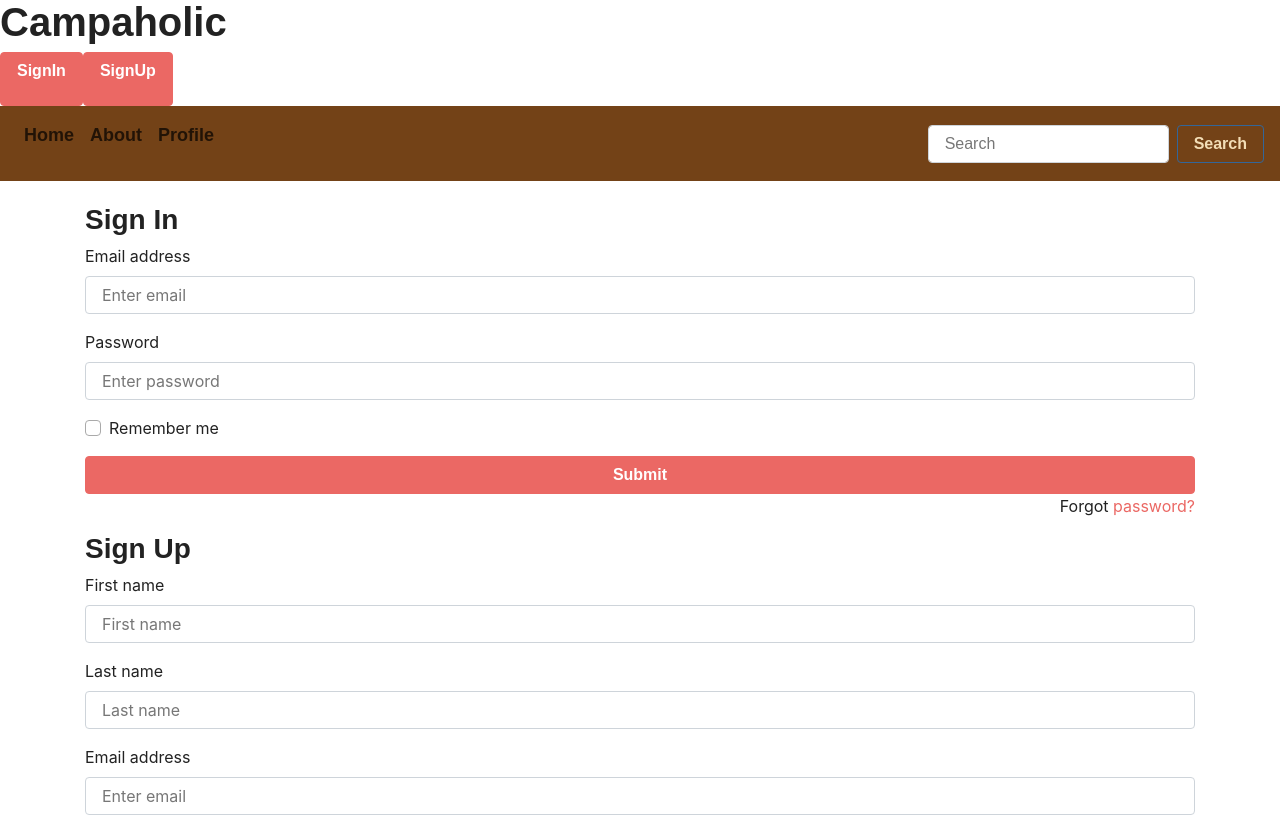
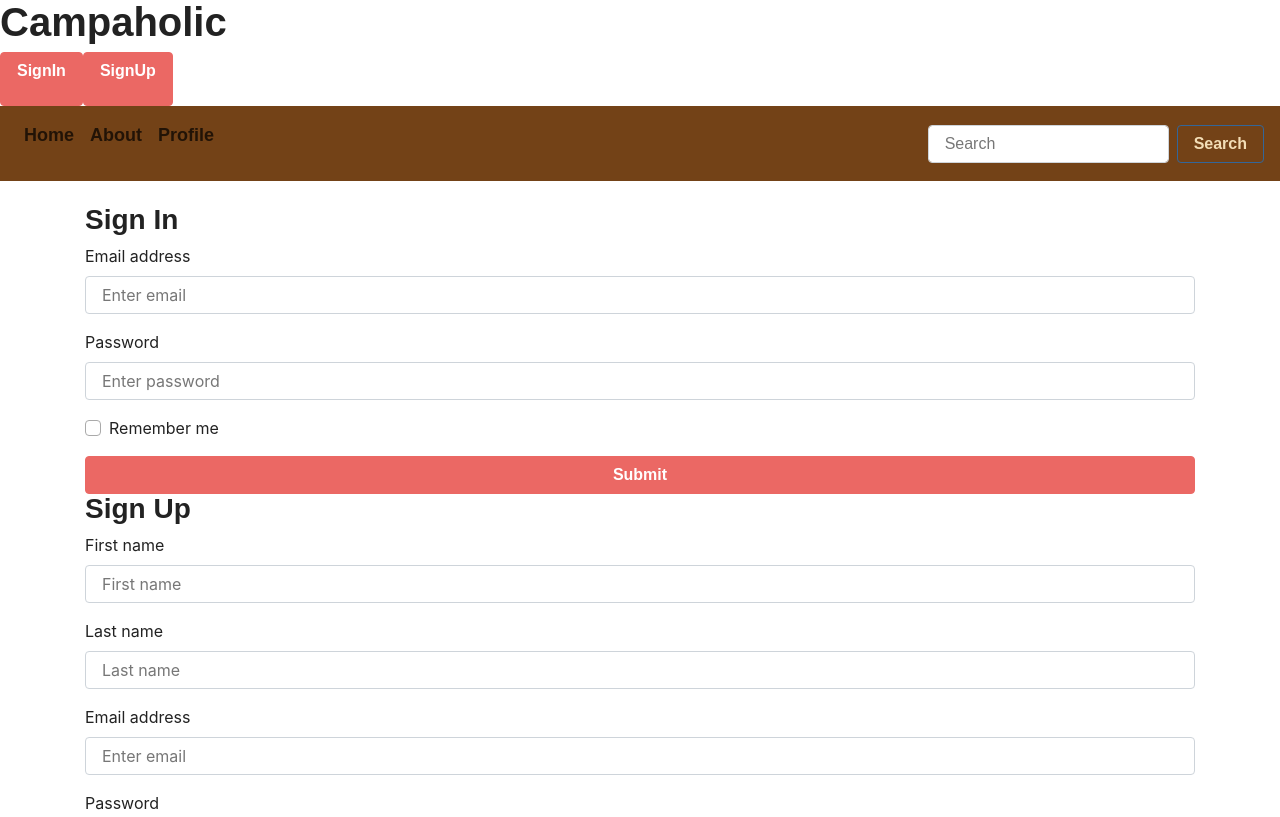
Before and after one commit to Danomiterock/Campaholic, a React (Create React App) app in the folder client/: page /LoginSignup in a window 1280 px wide. Shown: the top 817 px of the page. Built offline with nearby package versions, Linux system fonts and the light colour scheme; a web font is replaced by a local one.

Commit message:
remove forgot password link

```diff
--- a/client/src/pages/LoginSignup.js
+++ b/client/src/pages/LoginSignup.js
@@ -45,9 +45,6 @@ export const LoginSignup = () => {
           <Button type="submit" className="btn btn-primary btn-block">
             Submit
           </Button>
-          <p className="forgot-password text-right">
-            Forgot <a href="#">password?</a>
-          </p>
         </Form>
       </div>
       <div>
```
